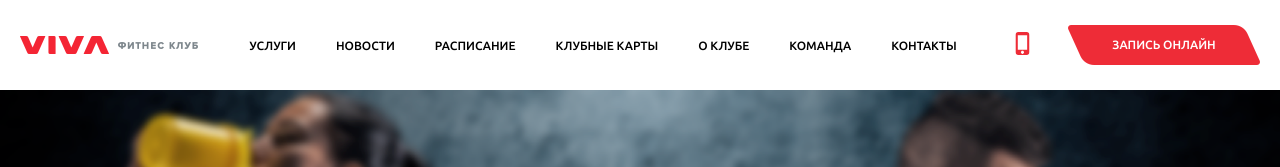
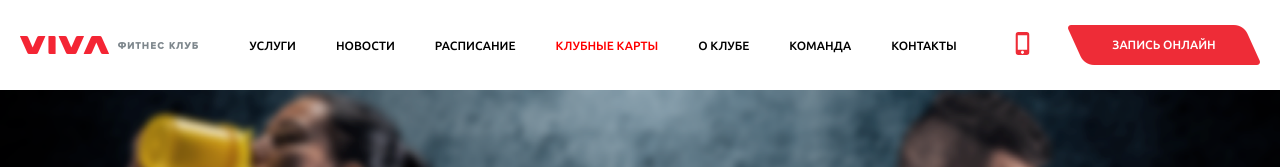
Before and after one commit to alexkokshar/viva-fitness, a React (Create React App) app: page /cards in a window 1280 px wide. Shown: the top 167 px of the page. Built offline with nearby package versions, Linux system fonts and the light colour scheme.

Commit message:
Add styles for active NavLink in header

```diff
--- a/src/components/layouts/Header/Nav.jsx
+++ b/src/components/layouts/Header/Nav.jsx
@@ -74,7 +74,15 @@ const Nav = ({ setIsMenuOpen }) => {
         <List>
           {links.map(({ title, to }) => (
             <Item key={title}>
-              <NavLink to={to} onClick={() => setIsMenuOpen(false)}>
+              <NavLink
+                style={({ isActive }) => {
+                  return {
+                    color: isActive && 'red',
+                  };
+                }}
+                to={to}
+                onClick={() => setIsMenuOpen(false)}
+              >
                 {title}
               </NavLink>
             </Item>
```
